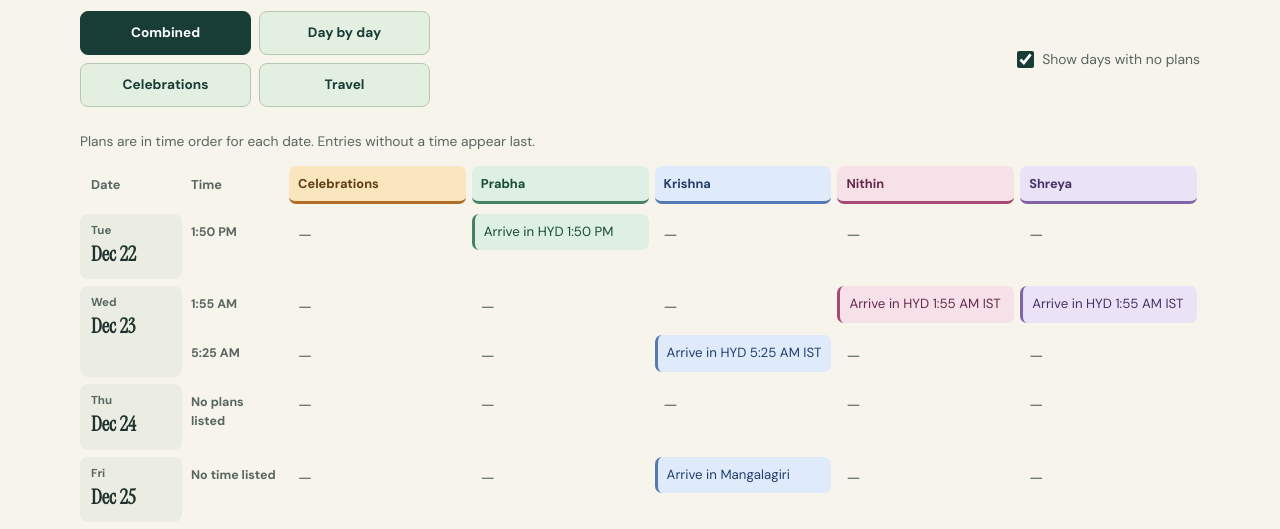
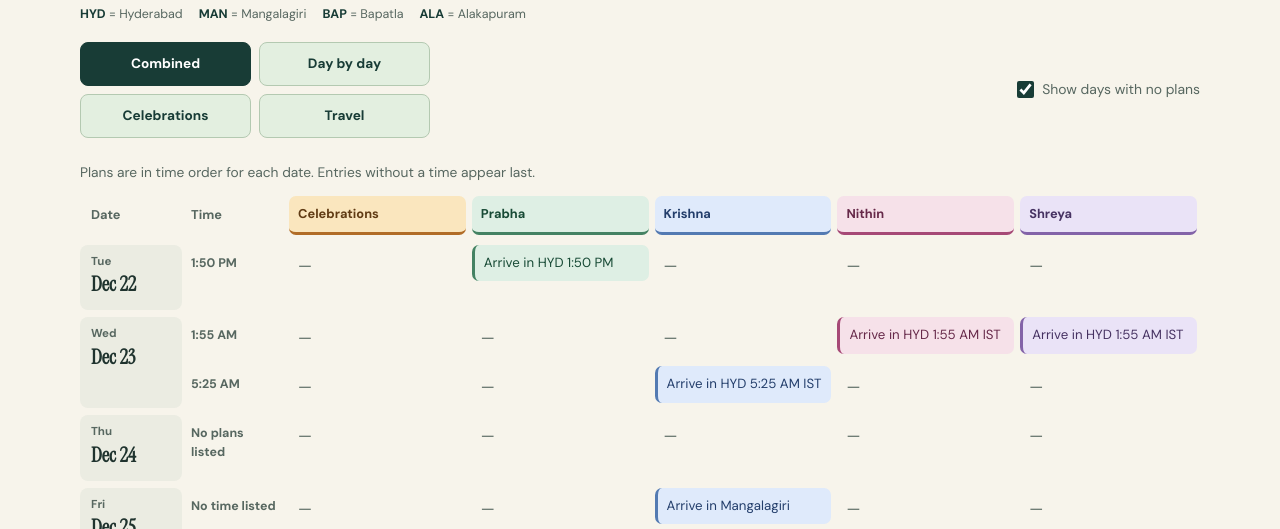
Before and after one commit to mantenak/Indiatrip20262027, a plain HTML site: page index.html in a window 1280 px wide. Shown: the part 571-1100 px from the top of the page. Drawn offline with Linux system fonts and the light colour scheme; no server answers.

Commit message:
Add a key for the route abbreviations

```diff
--- a/index.html
+++ b/index.html
@@ -56,6 +56,9 @@
     .refresh { flex-shrink: 0; border: 1px solid var(--line); border-radius: 7px; padding: 5px 9px; color: var(--forest); background: var(--card); }
     .refresh:disabled { opacity: .65; cursor: wait; }
     .tools { display: flex; justify-content: space-between; align-items: center; flex-wrap: wrap; gap: 15px; margin: 18px 0 24px; }
+    .route-key { display: flex; flex-wrap: wrap; gap: 5px 16px; margin: 12px 0 0; color: var(--muted); font-size: .78rem; }
+    .route-key > span { white-space: nowrap; }
+    .route-key strong { color: var(--forest); }
     .views { display: grid; grid-template-columns: repeat(2, minmax(0, 1fr)); gap: 8px; width: min(100%, 350px); }
     .views button { min-height: 44px; border: 1px solid #b4c9b1; border-radius: 8px; color: var(--forest); background: #e3efe0; padding: 8px 14px; font-weight: 700; font-size: .85rem; }
     .views button:hover { background: #d6e8d2; }
@@ -180,6 +183,12 @@
           <button id="refresh" class="refresh" type="button" hidden>Refresh</button>
         </div>
       </div>
+      <p class="route-key" aria-label="Route abbreviations">
+        <span><strong>HYD</strong> = Hyderabad</span>
+        <span><strong>MAN</strong> = Mangalagiri</span>
+        <span><strong>BAP</strong> = Bapatla</span>
+        <span><strong>ALA</strong> = Alakapuram</span>
+      </p>
       <div class="tools">
         <div class="views" role="group" aria-label="Itinerary view">
           <button type="button" data-view="combined" aria-pressed="true">Combined</button>
```
